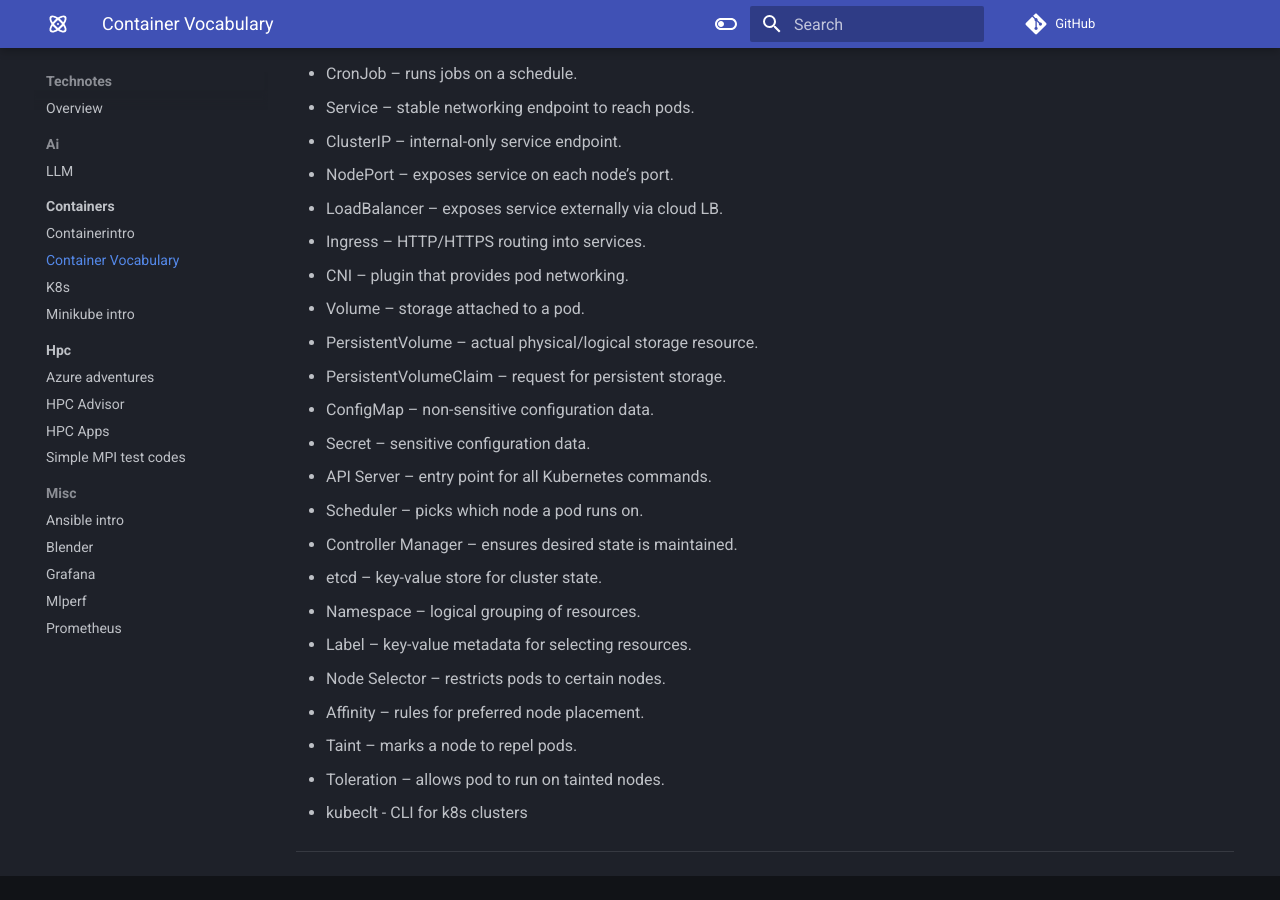
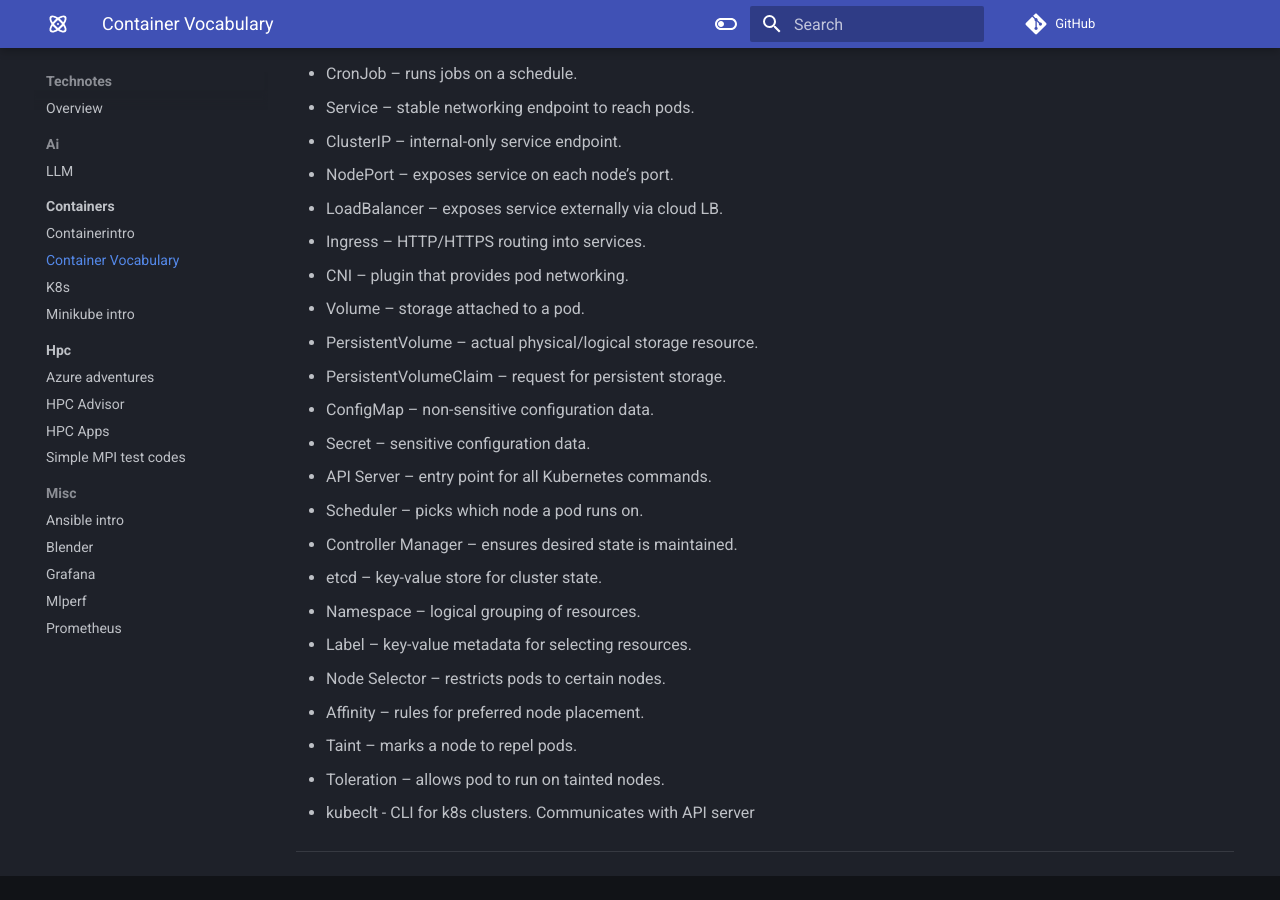
Before and after one commit to marconetto/technotes, an MkDocs documentation site: the page built from docs/containers/containervocabulary.md, in a window 1280 px wide and 900 px high, scrolled down 555 px. Built offline with MkDocs 1.6.1 and Material for MkDocs 9.7.7, drawn with Linux system fonts in a browser that asks for light colours; comment, search, counter and statistics services are not loaded.

Commit message:
update container vocabulary

```diff
--- a/docs/containers/containervocabulary.md
+++ b/docs/containers/containervocabulary.md
@@ -38,7 +38,7 @@ containers
 - Affinity – rules for preferred node placement.
 - Taint – marks a node to repel pods.
 - Toleration – allows pod to run on tainted nodes.
-- kubeclt - CLI for k8s clusters
+- kubeclt - CLI for k8s clusters. Communicates with API server
 
 
 
```
